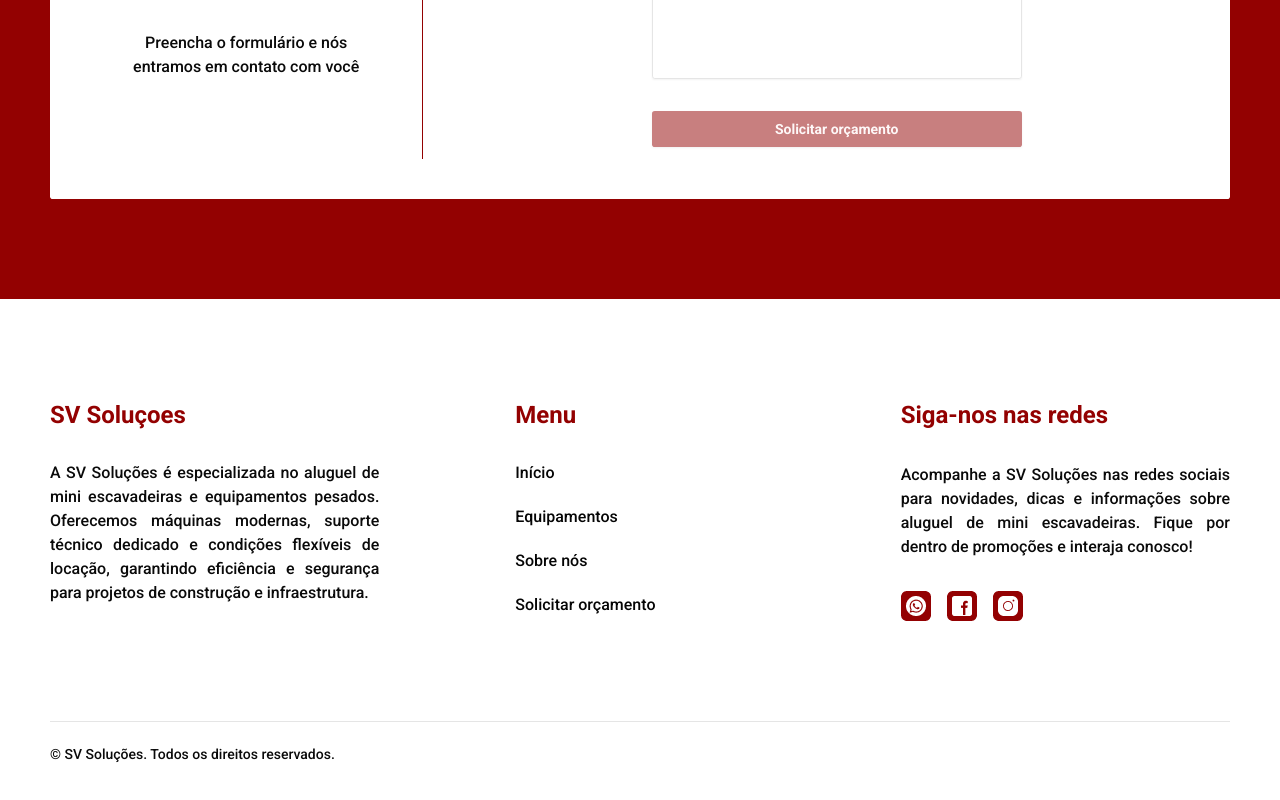
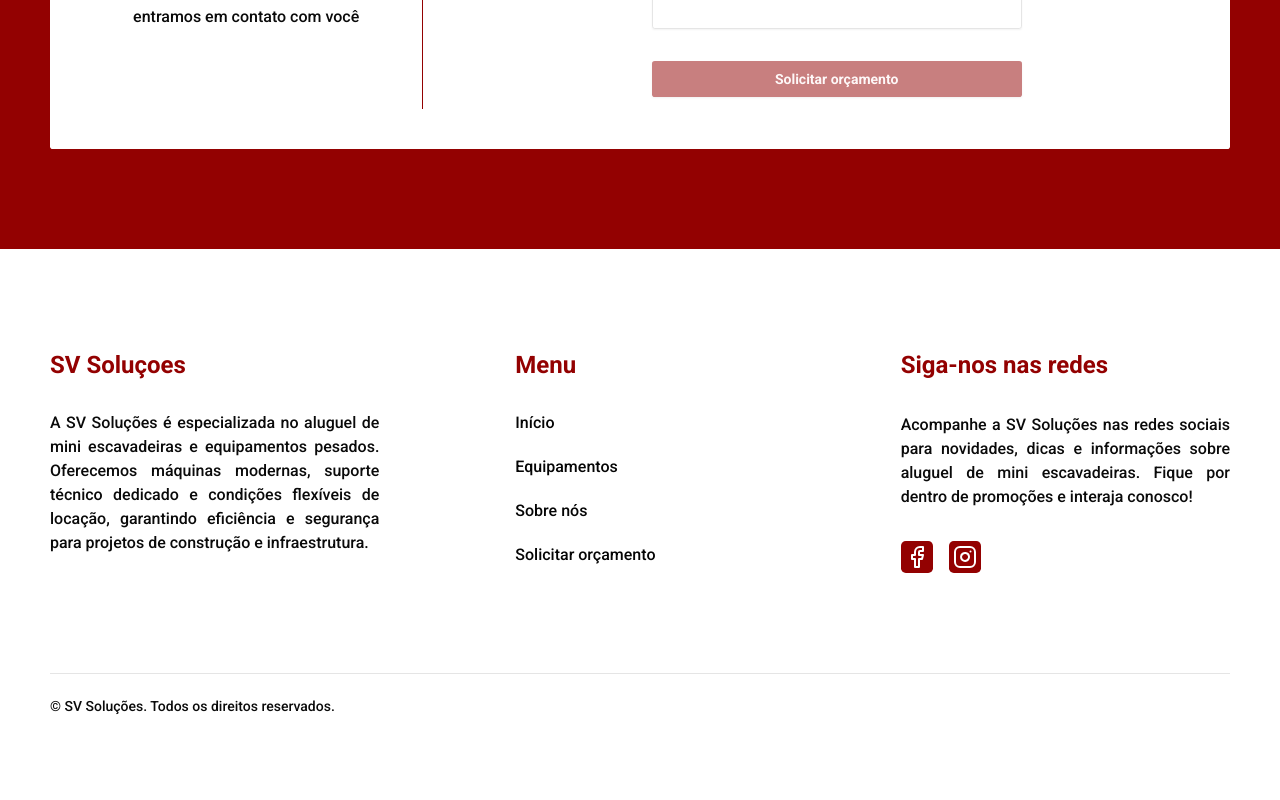
Before and after one commit to NascimentoTalesDev/svsolucoes, a Next.js app: page / in a window 1280 px wide. Shown: the part 3767-4567 px from the top of the page. After the commit the page ends 4535 px from the top, so only its background shows below. Built offline with nearby package versions, Linux system fonts and the light colour scheme.

Commit message:
refactor

```diff
--- a/src/app/_components/footer/page.tsx
+++ b/src/app/_components/footer/page.tsx
@@ -2,7 +2,6 @@ import React from 'react'
 import CenterContent from '../CenterContent'
 import FacebookIconMedia from '@/components/icons/FacebookIconMedia'
 import InstagramIconMedia from '@/components/icons/InstagramIconMedia'
-import WhatsIconMedia from '@/components/icons/WhatsIconMedia'
 import Link from 'next/link'
 
 const Footer = () => {
@@ -31,7 +30,6 @@ const Footer = () => {
                             <h3 className='text-primary font-bold text-2xl'>Siga-nos nas redes</h3>
                             <p className='text-justify'>Acompanhe a SV Soluções nas redes sociais para novidades, dicas e informações sobre aluguel de mini escavadeiras. Fique por dentro de promoções e interaja conosco!</p>
                             <div className='flex gap-4'>
-                                <WhatsIconMedia />
                                 <FacebookIconMedia />
                                 <InstagramIconMedia />
                             </div>
--- a/src/app/_components/home/HomeScreen.tsx
+++ b/src/app/_components/home/HomeScreen.tsx
@@ -9,12 +9,12 @@ const HomeScreen = () => {
     const contact = useContactModal();
 
     return (
-        <div className='homescreen relative w-full h-[calc(100vh-50px)]'>
+        <div className='homescreen relative w-full h-[calc(100vh-100px)]'>
             <div className='h-full w-full bg-black/20'>
                 <CenterContent>
                     <div className='h-full max-w-[700px] text-white flex flex-col justify-center gap-[20px]'>
                         <div>
-                            <h1 className='text-[50px] leading-tight font-bold'>Liderando em locação <br /> com excelência!</h1>
+                            <h1 className='text-5xl md:text-[50px] leading-tight font-bold'>Liderando em locação <br className='hidden sm:block'/> com excelência!</h1>
                         </div>
                         <div className='mb-[20px]'>
                             <p className='text-xl font-medium'>Somos uma empresa líder em locação, reconhecida por proporcionar experiências excepcionais a nossos clientes. Oferecemos soluções personalizadas, um serviço de excelência e compromisso com a satisfação, garantindo sempre qualidade e inovação em cada experiência de locação.</p>
--- a/src/app/_components/nav/components.tsx
+++ b/src/app/_components/nav/components.tsx
@@ -65,7 +65,7 @@ export function NavLinksMobile({ children, className }: NavGenericProps) {
 export function NavLinkMobile({ children, className, path, active, onClick }: NavLinkMobileProps) {
     return (
         <li onClick={onClick}>
-            <Link href={path} className={cn(`font-normal text-lg  py-5 transition-all duration-300 hover:text-white ${active ? "text-gray" : "text-lightGray"}`, className)} >
+            <Link href={path} className={cn(`font-normal text-lg  py-5 transition-all duration-300 hover:text-gray ${active ? "text-gray" : "text-lightGray"}`, className)} >
                 {children}
             </Link>
         </li>
--- a/src/app/_components/nav/index.tsx
+++ b/src/app/_components/nav/index.tsx
@@ -16,7 +16,7 @@ const NavBar = () => {
                     <Logo />
 
                     <NavGroupLinkDesk className={"hidden md:flex"} />
-                    <div onClick={()=> menuMobile.onOpen() } className="md:hidden p-2">
+                    <div onClick={()=> menuMobile.onOpen()} className="md:hidden p-4 cursor-pointer">
                         <AlignJustify width={30} className="text-white" />
                     </div>
                 </NavBettewen>
--- a/src/components/icons/FacebookIconMedia.tsx
+++ b/src/components/icons/FacebookIconMedia.tsx
@@ -1,12 +1,14 @@
-import Image from 'next/image'
+import { Facebook } from 'lucide-react'
 import Link from 'next/link'
 import React from 'react'
 
 const FacebookIconMedia = () => {
   return (
-    <Link href={""}>
-        <Image src={"/images/social-media/facebookmedia.png"} alt='Facebook' height={30} width={30} />
-    </Link>
+    <div className='bg-primary flex items-center justify-center rounded-lg'>
+      <Link className='p-1' href={""}>
+          <Facebook className='text-white' />
+      </Link>
+    </div>
   )
 }
 
--- a/src/components/icons/InstagramIconMedia.tsx
+++ b/src/components/icons/InstagramIconMedia.tsx
@@ -1,12 +1,14 @@
-import Image from 'next/image'
+import { Instagram } from 'lucide-react'
 import Link from 'next/link'
 import React from 'react'
 
 const InstagramIconMedia = () => {
   return (
-    <Link href={""}>
-        <Image src={"/images/social-media/instagrammedia.png"} alt='Instagram' height={30} width={30} />
-    </Link>
+    <div className='bg-primary flex items-center justify-center rounded-lg'>
+      <Link className='p-1' href={""}>
+          <Instagram className='text-white' />
+      </Link>
+    </div>
   )
 }
 
```
